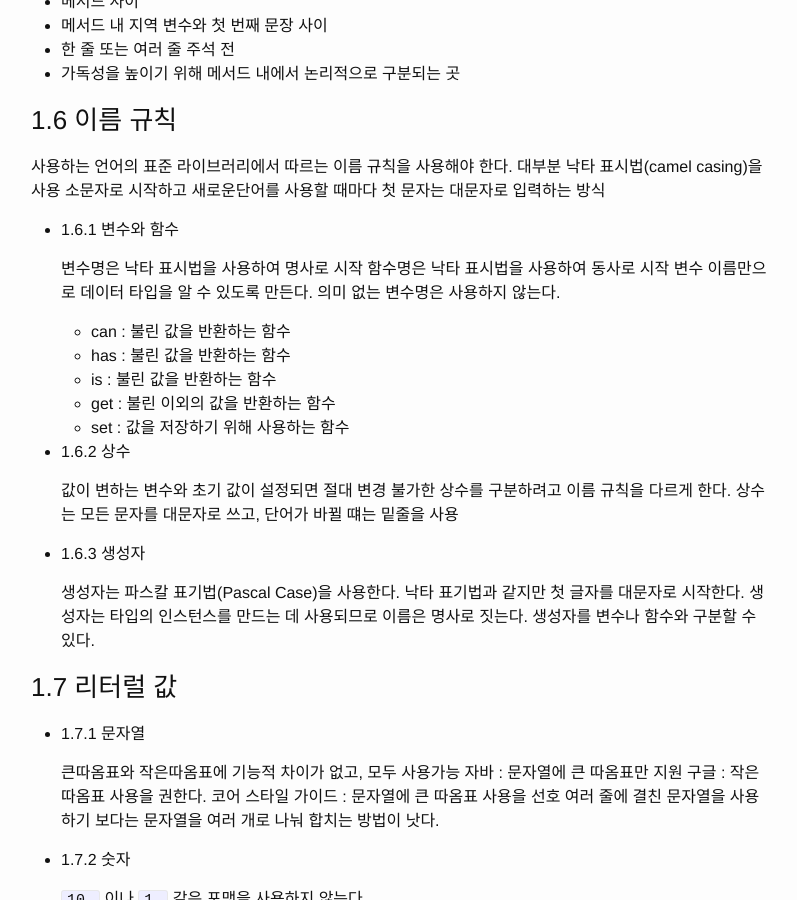
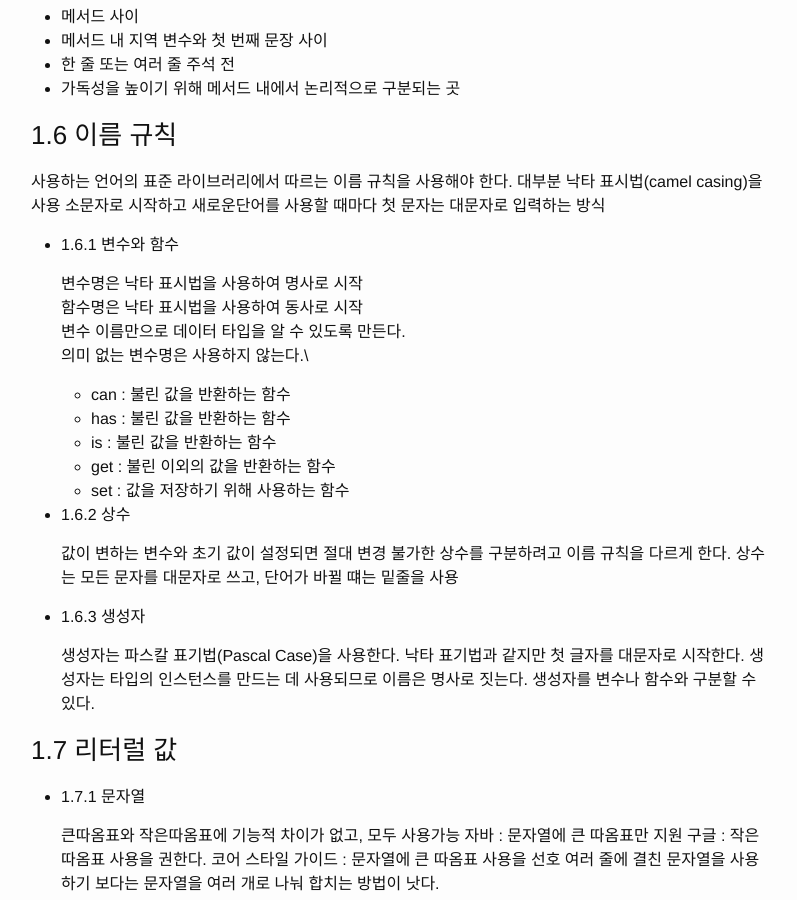
Before and after one commit to ziinee/ziinee.github.io, a Jekyll site: the page built from _posts/2016-03-22-자바스크립트스타일.markdown, in a window 1280 px wide and 900 px high, scrolled down 1389 px. Shown: the whole window, without its empty margins (239-1036 px from the left). Built offline with Jekyll 4.4.1, drawn with Linux system fonts in a browser that asks for light colours.

```diff
--- a/_posts/2016-03-22-자바스크립트스타일.markdown
+++ b/_posts/2016-03-22-자바스크립트스타일.markdown
@@ -25,6 +25,7 @@ tags: javascript style
 
   코드 품질 검증 툴 스타일 사이드 라인에 매우 유용하다.
 	* JsLint
+
   * JSHint
 
 ## 1. 기본 포맷
@@ -73,10 +74,10 @@ if문 안의 문장은 줄 바꿈과 무관하게 한 단계 들여쓰기
 
 * 1.6.1 변수와 함수
 
-  변수명은 낙타 표시법을 사용하여 명사로 시작
-  함수명은 낙타 표시법을 사용하여 동사로 시작
-  변수 이름만으로 데이터 타입을 알 수 있도록 만든다.
-  의미 없는 변수명은 사용하지 않는다.
+  변수명은 낙타 표시법을 사용하여 명사로 시작\
+  함수명은 낙타 표시법을 사용하여 동사로 시작\
+  변수 이름만으로 데이터 타입을 알 수 있도록 만든다.\
+  의미 없는 변수명은 사용하지 않는다.\
 
   * can : 불린 값을 반환하는 함수
   * has : 불린 값을 반환하는 함수
```
